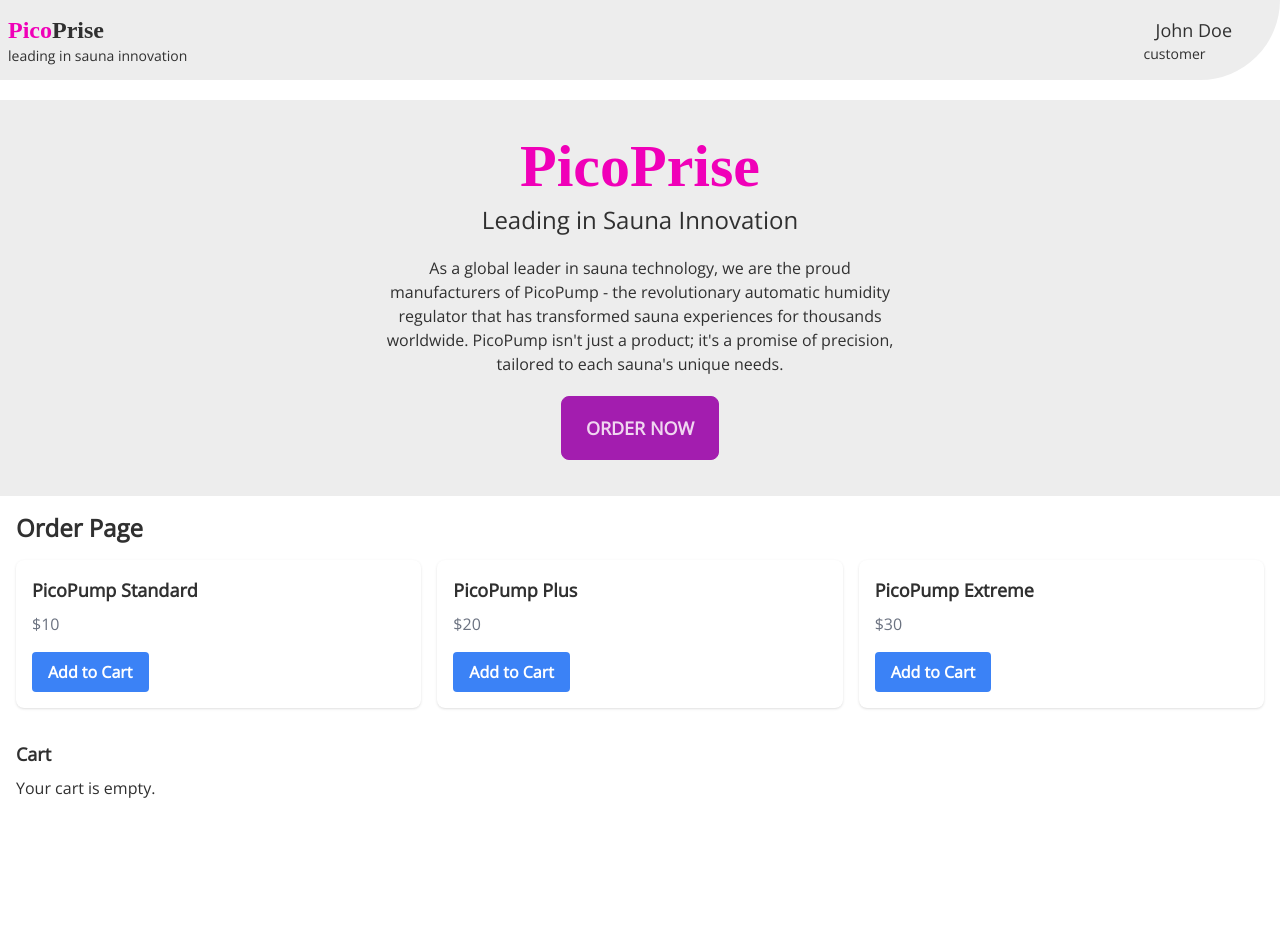
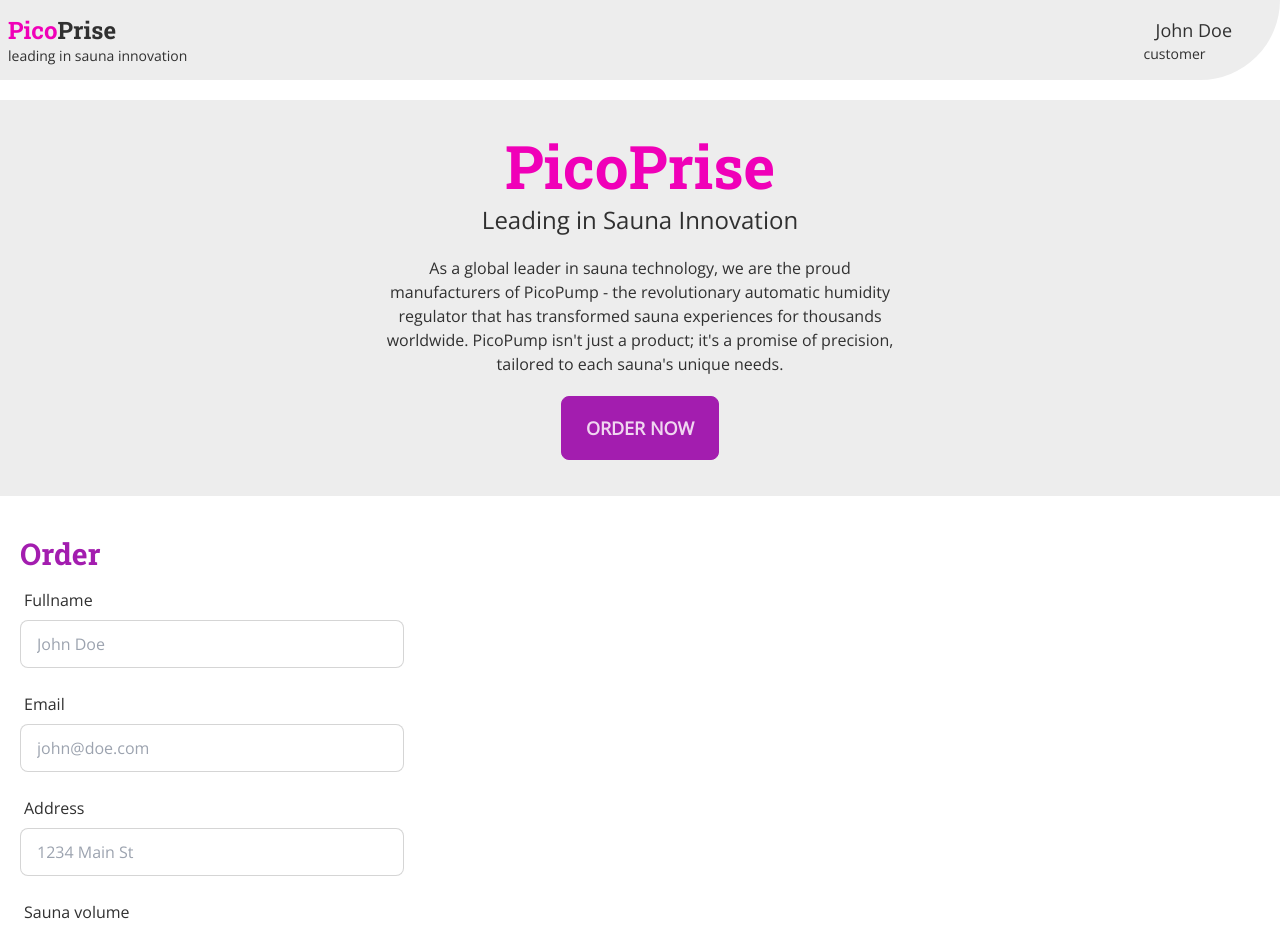
Before and after one commit to thomas-oestdahl/picoprise, a SvelteKit app: page /order in a window 1280 px wide. Shown: the top 930 px of the page. Before the commit the page ends 816 px from the top, so only its background shows below. Built offline with nearby package versions, Linux system fonts and the light colour scheme; some icons are missing.

Commit message:
Add initial order page

```diff
--- a/src/app.css
+++ b/src/app.css
@@ -1,3 +1,7 @@
 @tailwind base;
 @tailwind components;
 @tailwind utilities;
+
+html {
+  @apply text-gray-800;
+}
--- a/src/app.html
+++ b/src/app.html
@@ -6,7 +6,7 @@
 		<link rel="preconnect" href="https://fonts.googleapis.com" />
 		<link rel="preconnect" href="https://fonts.gstatic.com" crossorigin />
 		<link
-			href="https://fonts.googleapis.com/css2?family=Open+Sans&family=Roboto+Slab:wght@700;800&display=swap"
+			href="https://fonts.googleapis.com/css2?family=Open+Sans&family=Roboto+Slab:wght@400;700&display=swap"
 			rel="stylesheet"
 		/>
 		<script src="https://unpkg.com/@phosphor-icons/web"></script>
--- a/src/components/hero.svelte
+++ b/src/components/hero.svelte
@@ -16,7 +16,7 @@
       </p>
       <button
         class="btn btn-secondary btn-lg"
-        on:click={() => navigate("/order", { replace: true })}>Order now</button
+        on:click={() => (window.location.pathname = "/order")}>Order now</button
       >
     </div>
   </div>
--- /dev/null
+++ b/src/components/textfield.svelte
@@ -0,0 +1,19 @@
+<script>
+  // @ts-nocheck
+
+  export let label;
+  export let placeholder;
+  export let type;
+</script>
+
+<div class="form-control w-full max-w-sm">
+  <label class="label" for={label}>
+    {label}
+  </label>
+  <input
+    {type}
+    {placeholder}
+    class="input input-bordered w-full max-w-sm"
+    name={label}
+  />
+</div>
--- a/src/routes/+layout.svelte
+++ b/src/routes/+layout.svelte
@@ -8,7 +8,7 @@
 
 <Hero />
 <main>
-  <div class="container mx-auto">
+  <div class="container mx-auto px-5">
     <slot />
   </div>
 </main>
--- a/src/routes/order/+page.svelte
+++ b/src/routes/order/+page.svelte
@@ -1,72 +1,27 @@
 <script>
-    let items = [
-        { name: "PicoPump Standard", price: 10 },
-        { name: "PicoPump Plus", price: 20 },
-        { name: "PicoPump Extreme", price: 30 },
-    ];
-    // @ts-ignore
-    /**
-   * @type {any[]}
-   */
-    let selectedItems = [];
-    let total = 0;
-
-    // @ts-ignore
-    function addToCart(item) {
-        // @ts-ignore
-        selectedItems = [...selectedItems, item];
-        total += item.price;
-    }
-
-    // @ts-ignore
-    function removeFromCart(item) {
-        // @ts-ignore
-        selectedItems = selectedItems.filter((i) => i !== item);
-        total -= item.price;
-    }
+  import Textfield from "../../components/textfield.svelte";
 </script>
 
-<main class="p-4">
-    <h1 class="text-2xl font-bold mb-4">Order Page</h1>
+<section class="py-10">
+  <h1 class="text-3xl font-serif font-bold text-secondary">Order</h1>
+  <form class="flex flex-col gap-4 py-2">
+    <Textfield label="Fullname" placeholder="John Doe" type="text" />
+    <Textfield label="Email" placeholder="john@doe.com " type="email" />
+    <Textfield label="Address" placeholder="1234 Main St" type="text" />
+    <Textfield label="Sauna volume" placeholder="1000" type="number" />
 
-    <div class="grid grid-cols-3 gap-4">
-        {#each items as item}
-            <div class="bg-white rounded-lg shadow p-4">
-                <h2 class="text-lg font-bold mb-2">{item.name}</h2>
-                <p class="text-gray-500">${item.price}</p>
-                <button
-                    class="bg-blue-500 hover:bg-blue-700 text-white font-bold py-2 px-4 rounded mt-4"
-                    on:click={() => addToCart(item)}
-                >
-                    Add to Cart
-                </button>
-            </div>
-        {/each}
-    </div>
-
-    <div class="mt-8">
-        <h2 class="text-lg font-bold mb-2">Cart</h2>
-        {#if selectedItems.length === 0}
-            <p>Your cart is empty.</p>
-        {:else}
-            <ul class="list-disc pl-4">
-                {#each selectedItems as item}
-                    <li class="mb-2">
-                        {item.name} - ${item.price}
-                        <button
-                            class="bg-red-500 hover:bg-red-700 text-white font-bold py-1 px-2 rounded ml-4"
-                            on:click={() => removeFromCart(item)}
-                        >
-                            Remove
-                        </button>
-                    </li>
-                {/each}
-            </ul>
-            <p class="mt-4 font-bold">Total: ${total}</p>
-        {/if}
-    </div>
-</main>
+    <button
+      class="btn btn-primary w-fit mt-5"
+      type="submit"
+      on:click|preventDefault={() => {
+        alert("Order submitted!");
+      }}
+    >
+      Submit
+    </button>
+  </form>
+</section>
 
 <style>
-    /* Add any custom styles here */
+  /* Add any custom styles here */
 </style>
--- a/tailwind.config.js
+++ b/tailwind.config.js
@@ -4,7 +4,7 @@ export default {
   content: ["./src/**/*.{html,js,svelte,ts}"],
   theme: {
     fontFamily: {
-      serif: ['"Rockkitt"', "serif"],
+      serif: ['"Roboto Slab"', "serif"],
       sans: ['"Open Sans"', "sans-serif"],
     },
     extend: {},
```
